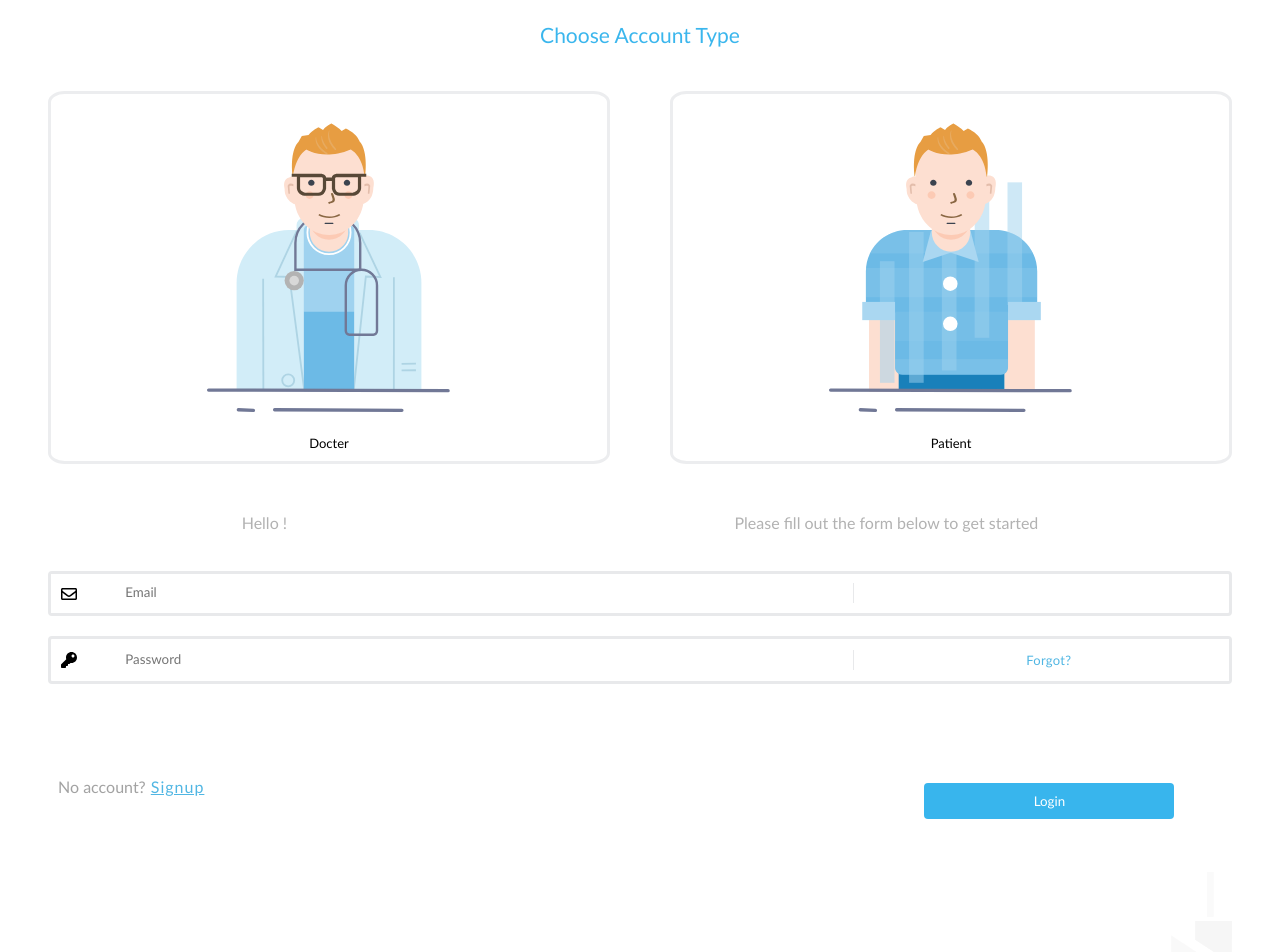
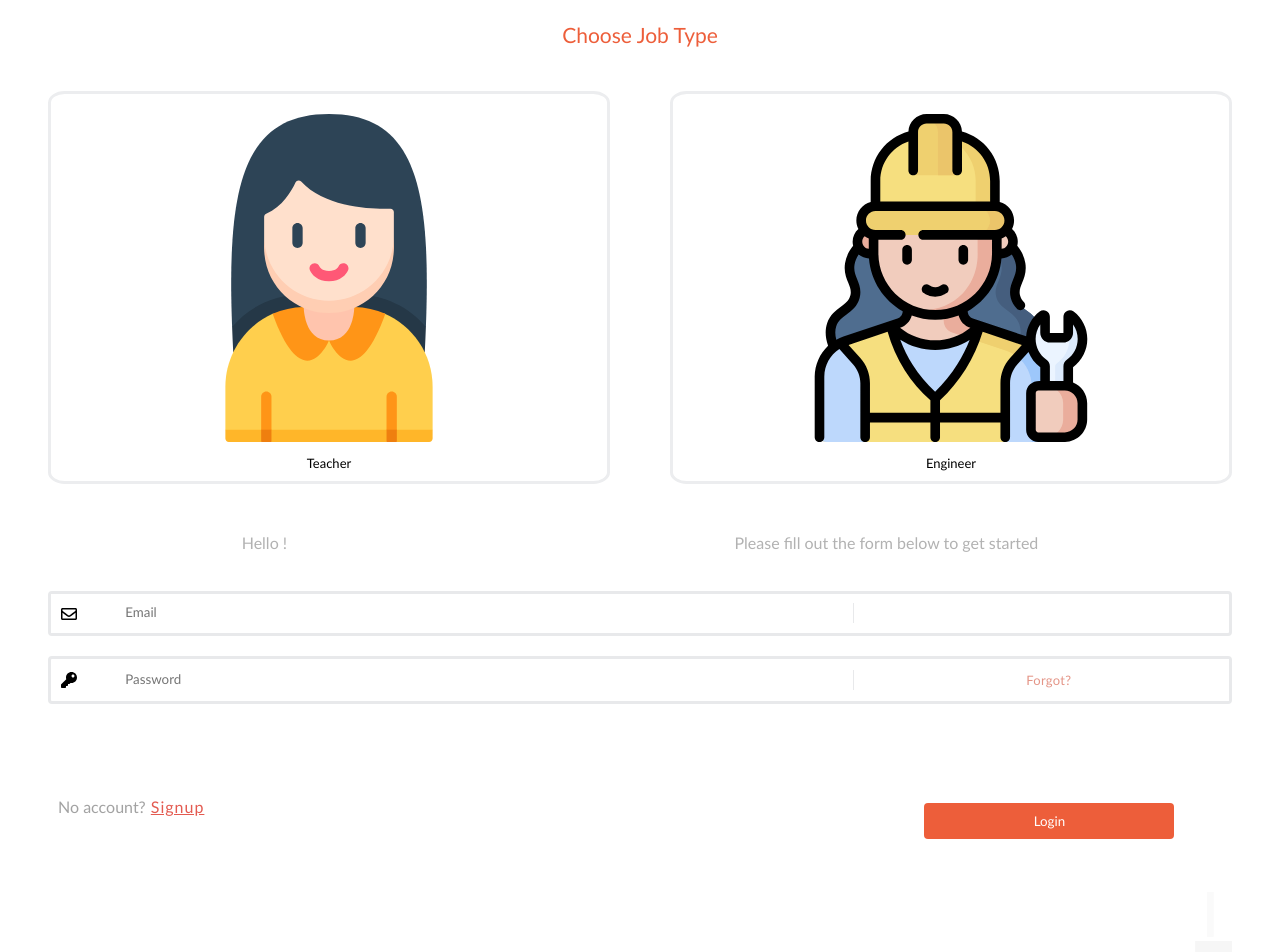
Before and after one commit to huanzochen/login-page-flex, a React (Create React App) app: page / in a window 1280 px wide. Shown: the top 952 px of the page. Built offline with nearby package versions, Linux system fonts and the light colour scheme.

Commit message:
修正 1. 顏色色系 & 圖片 2. LoginBox css 權種問題

```diff
--- a/src/components/AccountType/AccountType.css
+++ b/src/components/AccountType/AccountType.css
@@ -14,9 +14,13 @@
   border: 3px solid #c9edfd;
 }
 
+.lightred {
+  border: 3px solid #fdc9c9;
+}
+
 .acccount_type__img-wrapper {
   background-color: transparent;
-  padding: 10px 0 0 0;
+  padding: 20px 0 10px 0;
   margin: 0 -20px;
 }
 
--- a/src/components/AccountType/AccountType.js
+++ b/src/components/AccountType/AccountType.js
@@ -16,7 +16,7 @@ class AccountType extends React.Component {
   }
 
   render() {
-    const typeIsSelect = this.state.isClick ? 'lightblue' : ''
+    const typeIsSelect = this.state.isClick ? 'lightred' : ''
     return (
       <>
         <div className="row">
--- a/src/components/Button.css
+++ b/src/components/Button.css
@@ -13,3 +13,9 @@
   color: #fff;
   border: none;
 }
+
+.btn.lightred {
+  background-color: #ed5e3a;
+  color: #fff;
+  border: none;
+}
--- a/src/components/Button.js
+++ b/src/components/Button.js
@@ -5,13 +5,13 @@ class Button extends React.Component {
   constructor(props) {
     super(props)
     this.state = {}
-    this.COLOR = ['lightblue']
+    this.COLOR = ['lightblue', 'lightred']
   }
 
   render() {
     const checkButtonColor = this.COLOR.includes(this.props.buttonColor) ?
       this.props.buttonColor
-      : COLOR[0]
+      : this.COLOR[0]
     return (
       <button
         className={`btn ${checkButtonColor}`}
--- a/src/components/Login/LoginBox.css
+++ b/src/components/Login/LoginBox.css
@@ -26,8 +26,8 @@
   padding: 0 0 0 0;
 }
 
-.box-lightblue {
-  border: 3px solid #50b6e3 !important;
+.login_box__hero-row .col .login_box__input-box.box-lightred {
+  border: 3px solid #e49587;
   transition: border-color 0.15s ease-in-out;
 }
 
@@ -47,7 +47,7 @@
 
 .login_box__input-box-extra {
   flex-grow: 1;
-  color: #50b6e3;
+  color: #e49587;
   font-size: 13px;
   letter-spacing: 0.3px;
   text-align: center;
--- a/src/components/Login/LoginBox.js
+++ b/src/components/Login/LoginBox.js
@@ -25,8 +25,8 @@ class LoginBox extends React.Component {
   }
 
   render() {
-    const loginBoxIsSelect = this.state.loginIsClick ? 'box-lightblue' : ''
-    const passwordBoxIsSelect = this.state.passwordIsClick ? 'box-lightblue' : ''
+    const loginBoxIsSelect = this.state.loginIsClick ? 'box-lightred' : ''
+    const passwordBoxIsSelect = this.state.passwordIsClick ? 'box-lightred' : ''
     return (
       <div className="login_box__hero-row">
         <form onSubmit={this.handleSubmit} >
--- a/src/components/Login/LoginCheck.css
+++ b/src/components/Login/LoginCheck.css
@@ -32,7 +32,7 @@
 }
 
 .login_check__href-wrapper a {
-  color: #50b6e3;
+  color: #e35a50;
   font-size: 16px;
   letter-spacing: 1px;
 
--- a/src/components/Login/LoginCheck.js
+++ b/src/components/Login/LoginCheck.js
@@ -27,7 +27,7 @@ class LoginCheck extends React.Component {
           <div className="login_check__button-wrapper">
             <Button
               children={this.props.login_title}
-              buttonColor='lightblue'
+              buttonColor='lightred'
               handleSubmit={this.props.handleSubmit}
             ></Button>
           </div>
--- a/src/pages/AccountTypes/Data.js
+++ b/src/pages/AccountTypes/Data.js
@@ -1,9 +1,9 @@
 export const AccountTypesObjOne = {
-  typeName: 'Docter',
-  icon: 'Assets/img_doctor_90@3x.svg'
+  typeName: 'Teacher',
+  icon: 'Assets/teacher.svg'
 }
 
 export const AccountTypesObjTwo = {
-  typeName: 'Patient',
-  icon: 'Assets/img_patient_90@3x.svg'
+  typeName: 'Engineer',
+  icon: 'Assets/engineer.svg'
 }
--- a/src/pages/Banner/Banner.css
+++ b/src/pages/Banner/Banner.css
@@ -9,5 +9,5 @@
   flex-direction: column;
   font-size: 21px;
   font-weight: 500;
-  color: #3ab6ed;
+  color: #ed5e3a;
 }
--- a/src/pages/Banner/Data.js
+++ b/src/pages/Banner/Data.js
@@ -1,3 +1,3 @@
 export const bannerObj = {
-  headLine: 'Choose Account Type'
+  headLine: 'Choose Job Type'
 }
```
